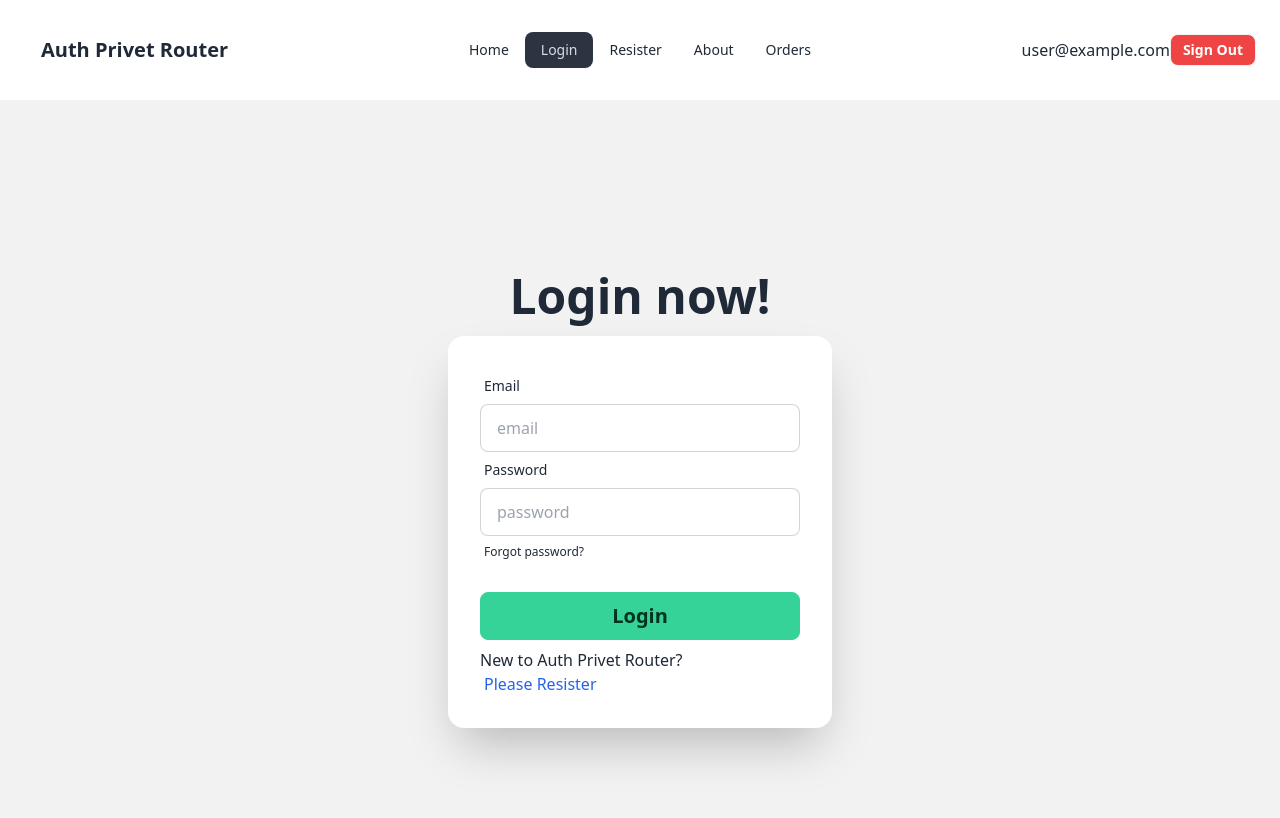
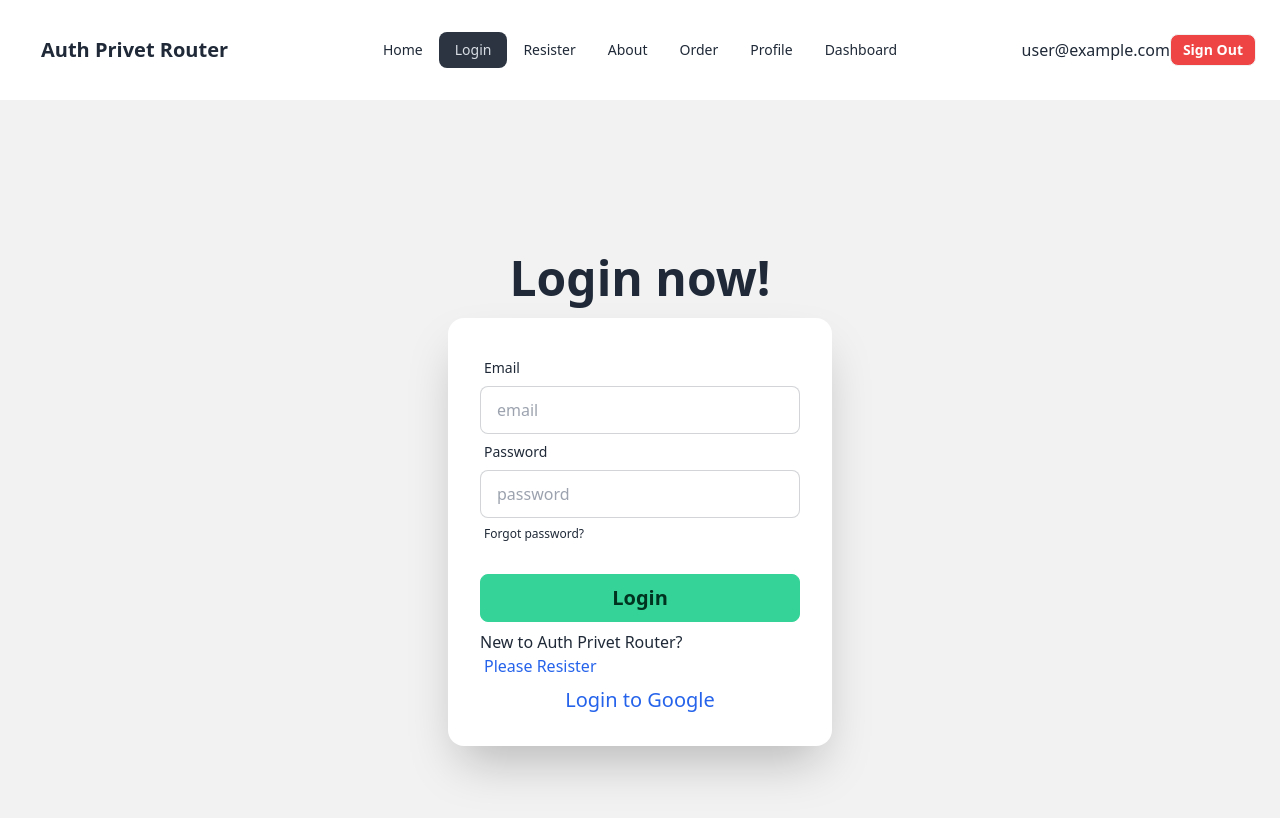
Before and after one commit to Sushil500530/React_Auth_integration_and_Create_Privet_Router, a React (Vite) app: page /login in a window 1280 px wide. Shown: the top 818 px of the page. Built offline with nearby package versions, Linux system fonts and the light colour scheme; no server answers; sample sign-in values are in the browser's storage.

Commit message:
navigate after login and social sign in

```diff
--- a/src/components/Home/Navber/Navbar.jsx
+++ b/src/components/Home/Navber/Navbar.jsx
@@ -18,7 +18,14 @@ const Navbar = () => {
         <li><NavLink to="/login">Login</NavLink></li>
         <li><NavLink to="/resister">Resister</NavLink></li>
         <li><NavLink to="/about">About</NavLink></li>
-        <li><NavLink to="/orders">Orders</NavLink></li>
+        <li><NavLink to="/orders">Order</NavLink></li>
+        {
+            user &&
+            <>
+            <li><NavLink to="/profile">Profile</NavLink></li>
+            <li><NavLink to="/dashboard">Dashboard</NavLink></li>
+            </>
+        }
 
     </>
     return (
--- a/src/components/Root.jsx
+++ b/src/components/Root.jsx
@@ -7,6 +7,7 @@ import About from './about/About';
 import SubHome from './Home/SubHome';
 import Orders from './orders/Orders';
 import PrivetRouts from '../Routes/PrivetRouts';
+import Profile from './profile/Profile';
 
 const Root = createBrowserRouter([
     {
@@ -32,6 +33,10 @@ const Root = createBrowserRouter([
             {
                 path:'/orders',
                 element: <PrivetRouts><Orders></Orders></PrivetRouts>
+            },
+            {
+                path:'/profile',
+                element: <PrivetRouts><Profile></Profile></PrivetRouts>
             }
         ]
     }
--- a/src/components/login/Login.jsx
+++ b/src/components/login/Login.jsx
@@ -1,24 +1,35 @@
 import { useContext } from "react";
-import { Link } from "react-router-dom";
+import { Link, useNavigate } from "react-router-dom";
 import { AuthContex } from "../../providers/authProvder/AuthProvider";
 
 const Login = () => {
-    const {signInUser} = useContext(AuthContex)
+    const { signInUser,signInWithGoogle } = useContext(AuthContex)
+
+    const navigate = useNavigate()
 
     const handleLoginSubmit = (e) => {
-        e.preventDefault() ;
-        const email = e.target.email.value ;
-        const password = e.target.password.value ;
-        console.log(email,password);
+        e.preventDefault();
+        const email = e.target.email.value;
+        const password = e.target.password.value;
+        console.log(email, password);
 
-        signInUser(email,password)
+        signInUser(email, password)
             .then(result => {
                 console.log(result.user);
+                e.target.reset()
+                navigate('/')
             })
             .catch(error => {
                 console.error(error);
             })
     }
+
+    const handleGoogleSignIn = () =>{
+        signInWithGoogle()
+        .then(result => console.log(result.user))
+        .catch(error => console.error(error))
+    }
+
     return (
         <div>
             <div className="hero min-h-screen bg-base-200">
@@ -53,6 +64,9 @@ const Login = () => {
                                 <Link to="/resister">
                                     <button className="mx-1 text-blue-600 hover:underline">Please Resister</button>
                                 </Link></p>
+                            <p className="text-center">
+                                <button onClick={handleGoogleSignIn} className="mx-1 text-blue-600 text-xl hover:underline">Login to Google</button>
+                            </p>
                         </div>
                     </div>
                 </div>
--- /dev/null
+++ b/src/components/profile/Profile.jsx
@@ -0,0 +1,21 @@
+import { useContext } from "react";
+import { AuthContex } from "../../providers/authProvder/AuthProvider";
+
+const Profile = () => {
+    const {user} = useContext(AuthContex) ;
+    console.log(user);
+    return (
+        <div>
+            <h3 className="text-3xl text-center font-bold my-5">Your Personal Profile</h3>
+            <div className="mt-8">
+                <h4>Name:{user.displayName}</h4>
+                <h4>Email: {user.email}</h4>
+                <h4>Email Verified: {user.emailVerified}</h4>
+                <div className="flex gap-8">photo: <div className="w-36 h-36 rounded-full"><img src={user.photoURL} alt="image" className="w-full h-full rounded-full" /></div> </div>
+                <h4>Phone Number: {user.phoneNumber}</h4>
+            </div>
+        </div>
+    );
+};
+
+export default Profile;
--- a/src/providers/authProvder/AuthProvider.jsx
+++ b/src/providers/authProvder/AuthProvider.jsx
@@ -1,10 +1,12 @@
 import { createContext, useEffect, useState } from "react";
 import PropTypes from 'prop-types';
 import auth from "../../components/firebase/firebase.confiq";
-import { createUserWithEmailAndPassword, onAuthStateChanged, signInWithEmailAndPassword, signOut } from "firebase/auth";
+import { GoogleAuthProvider, createUserWithEmailAndPassword, onAuthStateChanged, signInWithEmailAndPassword, signInWithPopup, signOut } from "firebase/auth";
 
 
-export const AuthContex = createContext(null)
+export const AuthContex = createContext(null) ;
+
+const googleProvider = new GoogleAuthProvider()
 
 const AuthProvider = ({ children }) => {
     const [user, setUser] = useState(null);
@@ -21,6 +23,10 @@ const AuthProvider = ({ children }) => {
         return signInWithEmailAndPassword(auth, email, password) ;
     }
 
+    const signInWithGoogle = () =>{
+        setLoading(true)
+        return signInWithPopup(auth,googleProvider)
+    }
 
     const logOut = () =>{
         setLoading(true) ;
@@ -45,7 +51,7 @@ const AuthProvider = ({ children }) => {
 
 
  // createUser dewar main karon hocche j kono jayga theke j kew access korte parbe...
-    const authInfo = {loading, user,createUser,signInUser,logOut}
+    const authInfo = {loading, user,createUser,signInUser,logOut,signInWithGoogle}
     return (
         <AuthContex.Provider value={authInfo}>
             {children}
```
Also changed, not shown: src/Routes/PrivetRouts.jsx (+5 -2 lines). Lines whose indentation alone changed are shown as unchanged.
